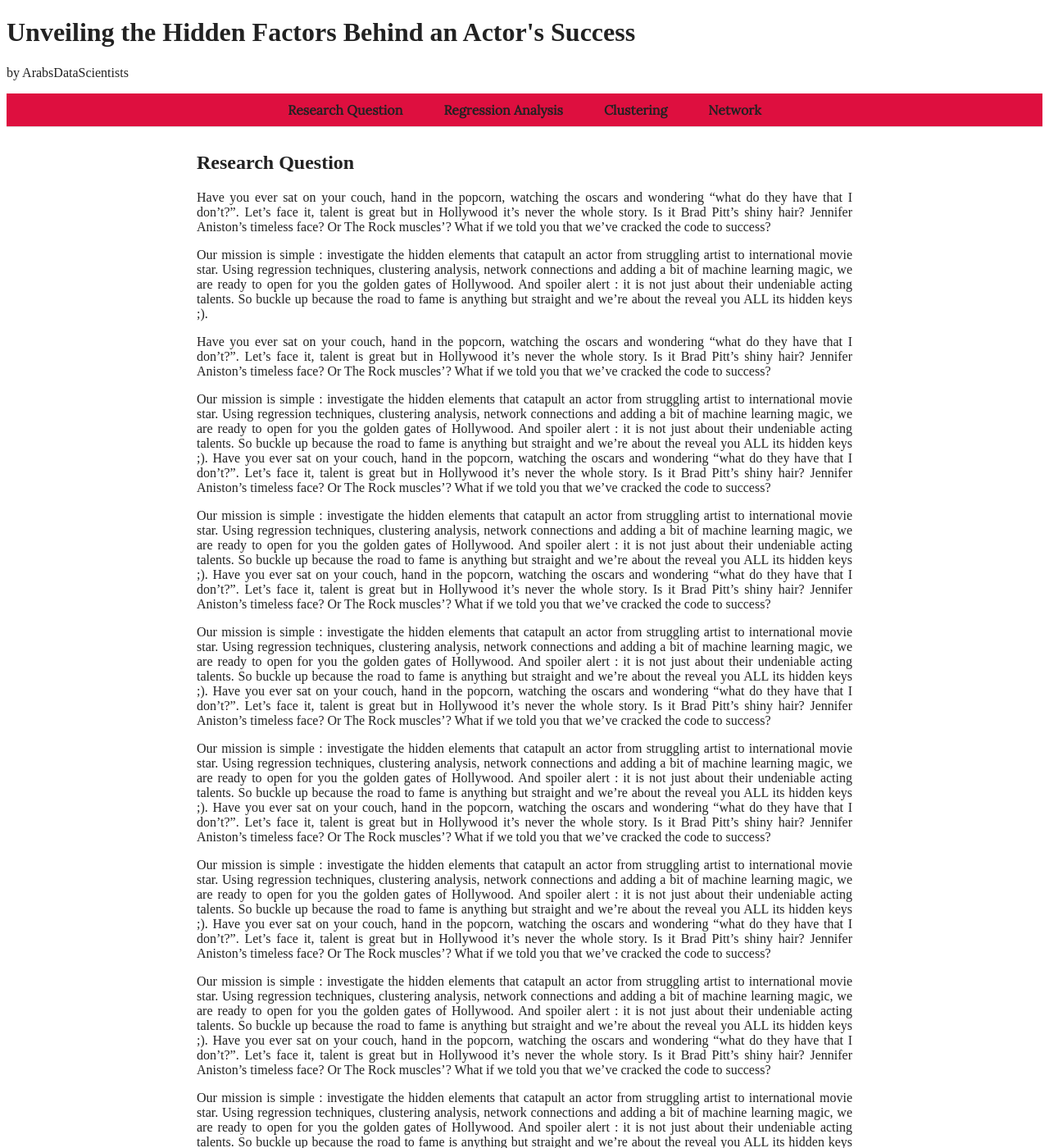
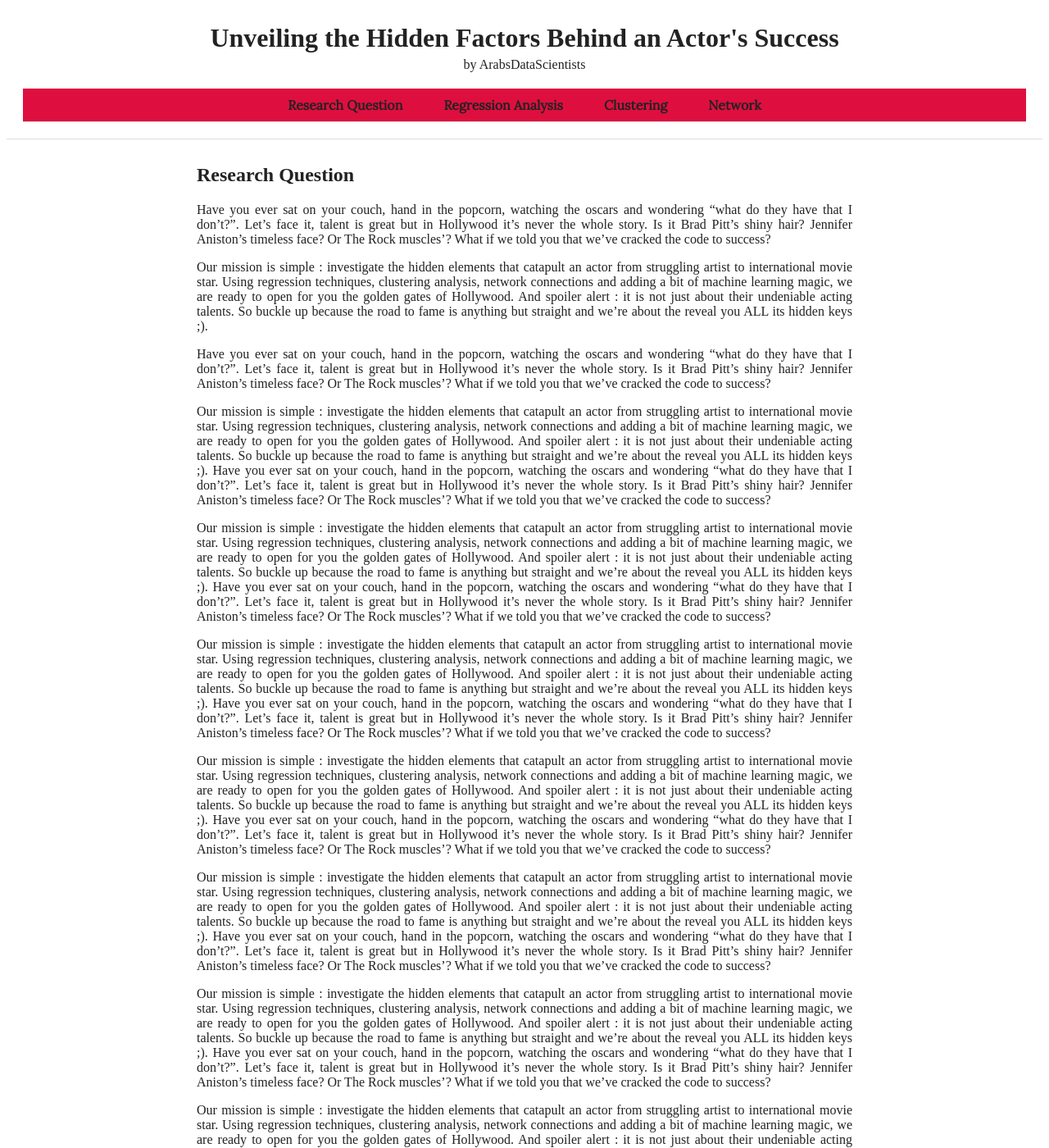
Before and after one commit to epfl-ada/ada-2024-project-arabsdatascientists2024, a Jekyll site: the page built from README.md, in a window 1280 px wide and 1400 px high. Shown: the whole window at 82% size. Built offline with Jekyll 4.4.1, drawn with Linux system fonts in a browser that asks for light colours; our own code applies the rules of GitHub Pages for plain Markdown files.

Commit message:
Update styles.css

```diff
--- a/assets/css/styles.css
+++ b/assets/css/styles.css
@@ -1,7 +1,6 @@
 /* Header and Navigation Styles */
-/*header {
-  background-image: url('https://via.placeholder.com/1920x300'); /* Path to your background image */
-  background-size: cover; /* Ensures the image covers the entire header */
+header {
+  background-color : #fff
   background-repeat: no-repeat; /* Prevents tiling */
   padding: 20px;
   border-bottom: 1px solid #ddd;
@@ -10,30 +9,18 @@
   top: 0; /* Ensures it stays at the top of the page */
   z-index: 1000; /* Keeps it above other elements */
   color: #222; /* Keeps text readable on the image */
-}*/
-
-header {
-  background-image: url('assets/img/movie.jpg'); /* Relative path to your image */
-  background-size: cover; /* Ensures the image covers the entire header */
-  /*background-position: center; /* Centers the image */
-  background-repeat: no-repeat; /* Prevents tiling */
-  height: 300px; /* Sets a height for the header */
-  text-align: center;
-  position: sticky; /* Makes the header sticky */
 }
 
 header h1 {
   font-size: 32px;
   font-weight: bold;
   color: #222;
-  text-align: center
   margin: 0;
 }
 
 header p {
   font-size: 16px;
   color: #222;
-  text-align: center
   margin: 5px 0 20px;
 }
 
```
